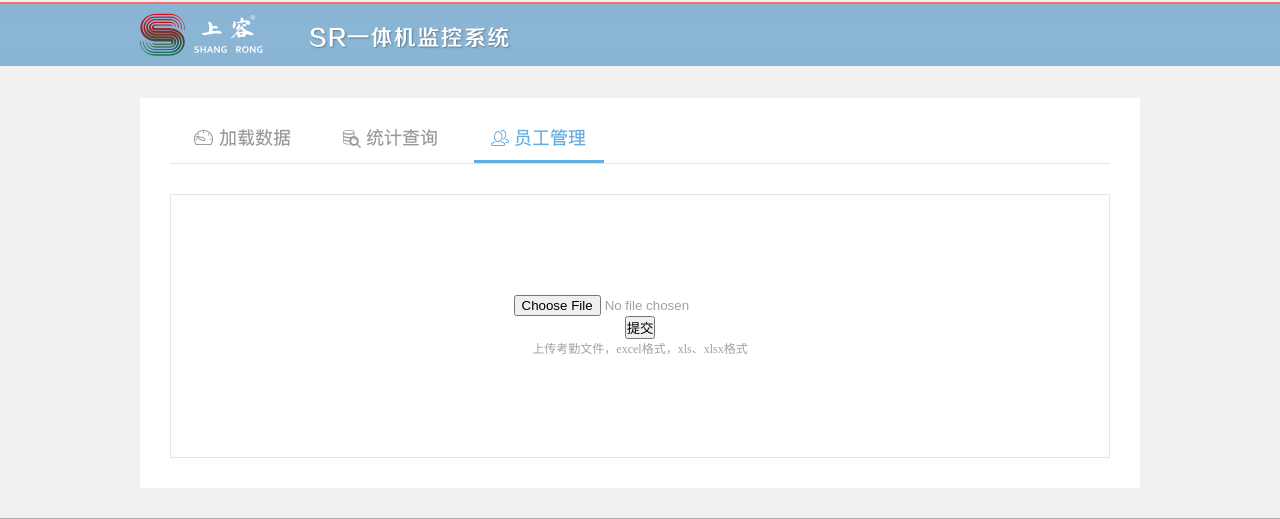
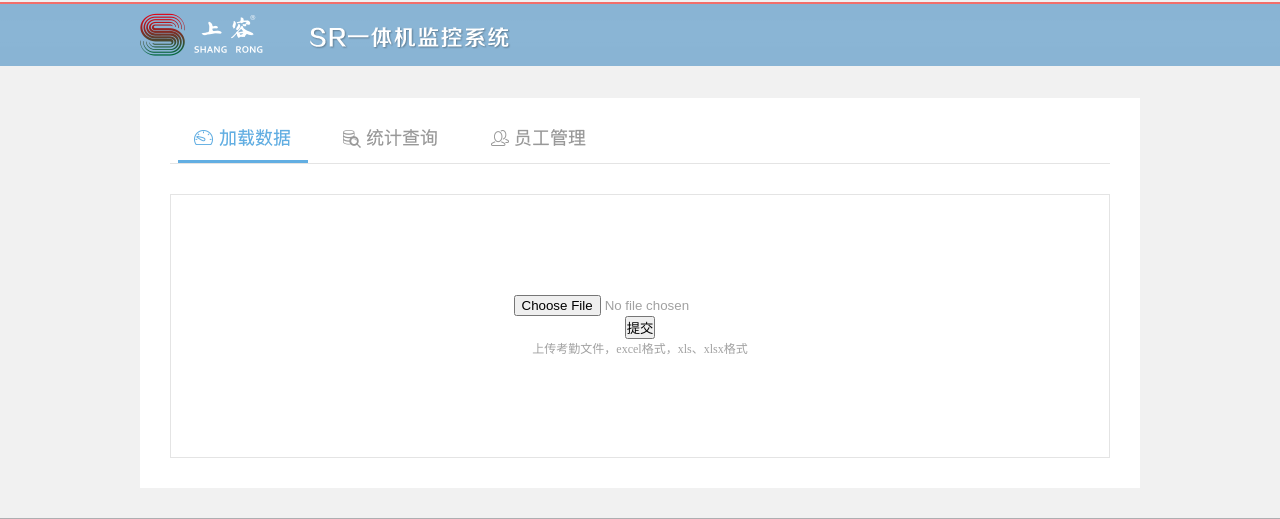
Before and after one commit to ldh2068vip/atendance, a Flask app: page /file/ in a window 1280 px wide. Shown: the top 519 px of the page. Run offline with Flask 2, Linux system fonts and the light colour scheme.

Commit message:
fix nav image

```diff
--- a/templates/inquiry.html
+++ b/templates/inquiry.html
@@ -115,8 +115,8 @@
 <div class="main">
     <div class="nav">
         <a href="/file/"><img src="../static/img/02.png" width="130" height="35"/></a>
-        <a href="/report/"><img src="../static/img/03.png" width="130" height="35"/></a>
-        <a href="/config/"><img src="../static/img/05.png" width="130" height="35"/></a>
+        <a href="/report/"><img src="../static/img/06.png" width="130" height="35"/></a>
+        <a href="/config/"><img src="../static/img/04.png" width="130" height="35"/></a>
     </div>
     <div class="inquiry">
         <div class="inq">
--- a/templates/loading.html
+++ b/templates/loading.html
@@ -18,9 +18,9 @@
 
 <div class="main">
     <div class="nav">
-        <a href="/file/"><img src="../static/img/02.png" width="130" height="35"/></a>
+        <a href="/file/"><img src="../static/img/07.png" width="130" height="35"/></a>
         <a href="/report/"><img src="../static/img/03.png" width="130" height="35"/></a>
-        <a href="/config/"><img src="../static/img/05.png" width="130" height="35"/></a>
+        <a href="/config/"><img src="../static/img/04.png" width="130" height="35"/></a>
     </div>
     <div class="explain">
         <dl>
```
